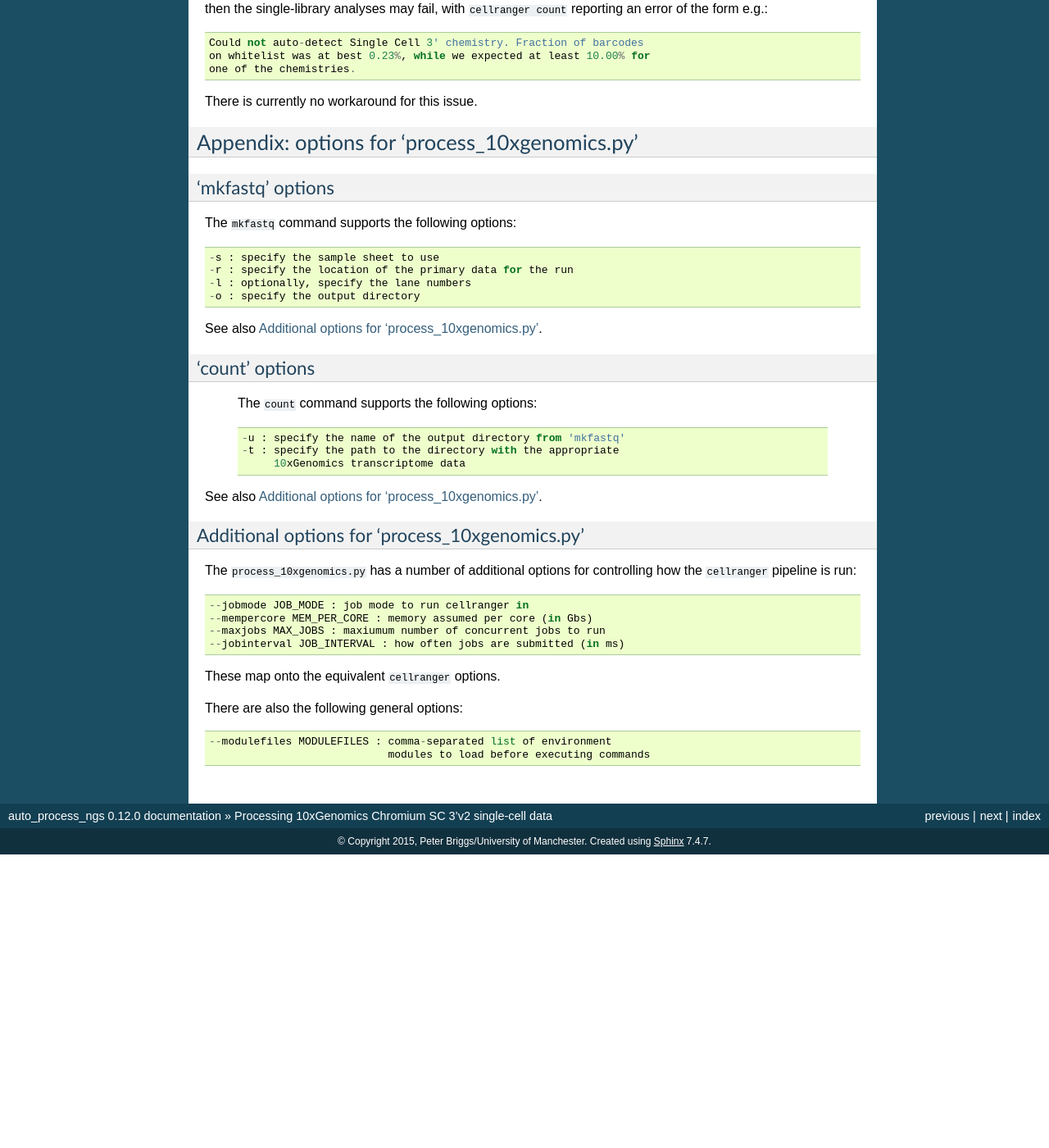
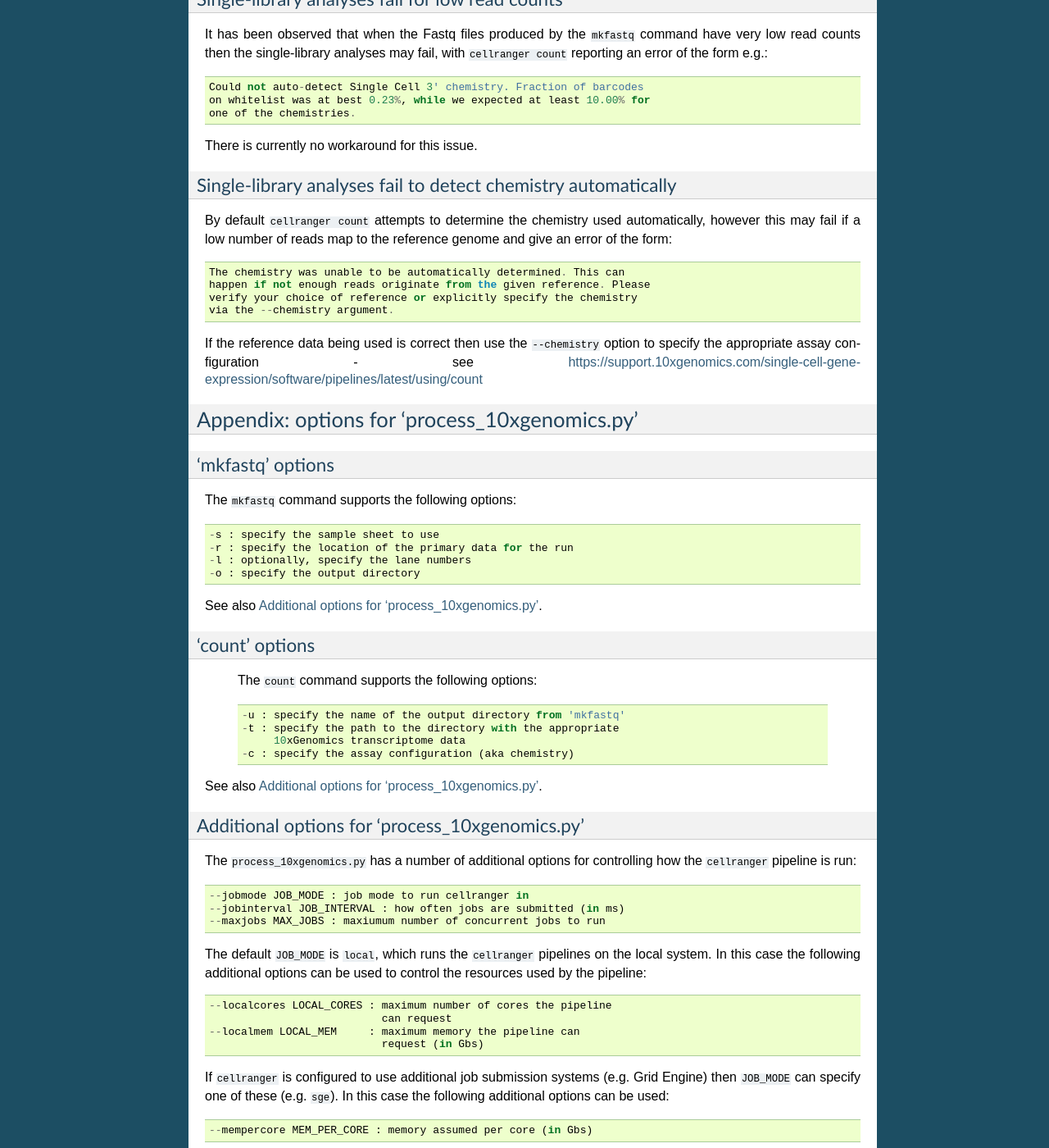
Before and after one commit to fls-bioinformatics-core/auto_process_ngs, a Sphinx documentation site: the page built from docs/source/10xgenomics.rst, in a window 1280 px wide and 1400 px high, scrolled down 3982 px. Shown: the whole window at 82% size. Built offline with Sphinx 7.4.7, drawn with Linux system fonts in a browser that asks for light colours; before the commit the page ends 5024 px from its top, so only the background shows below that; some of the changed text lies outside the part shown.

Commit message:
process_10xgenomics.py: update the documentation to reflect recent option changes.

```diff
--- a/docs/source/10xgenomics.rst
+++ b/docs/source/10xgenomics.rst
@@ -247,6 +247,9 @@ The directory will also contain:
 Appendix: known issues
 ----------------------
 
+Single-library analyses fail for low read counts
+~~~~~~~~~~~~~~~~~~~~~~~~~~~~~~~~~~~~~~~~~~~~~~~~
+
 It has been observed that when the Fastq files produced by the ``mkfastq``
 command have very low read counts then the single-library analyses may
 fail, with ``cellranger count`` reporting an error of the form e.g.::
@@ -256,6 +259,22 @@ fail, with ``cellranger count`` reporting an error of the form e.g.::
     one of the chemistries.
 
 There is currently no workaround for this issue.
+
+Single-library analyses fail to detect chemistry automatically
+~~~~~~~~~~~~~~~~~~~~~~~~~~~~~~~~~~~~~~~~~~~~~~~~~~~~~~~~~~~~~~
+
+By default ``cellranger count`` attempts to determine the chemistry used
+automatically, however this may fail if a low number of reads map to the
+reference genome and give an error of the form::
+
+    The chemistry was unable to be automatically determined. This can
+    happen if not enough reads originate from the given reference. Please
+    verify your choice of reference or explicitly specify the chemistry
+    via the --chemistry argument.
+
+If the reference data being used is correct then use the ``--chemistry``
+option to specify the appropriate assay configuration - see
+https://support.10xgenomics.com/single-cell-gene-expression/software/pipelines/latest/using/count
 
 Appendix: options for 'process_10xgenomics.py'
 ----------------------------------------------
@@ -284,6 +303,7 @@ See also :ref:`10xgenomics-additional-options`.
     -u : specify the name of the output directory from 'mkfastq'
     -t : specify the path to the directory with the appropriate
          10xGenomics transcriptome data
+    -c : specify the assay configuration (aka chemistry)
 
 See also :ref:`10xgenomics-additional-options`.
 
@@ -296,13 +316,27 @@ The ``process_10xgenomics.py`` has a number of additional options for
 controlling how the ``cellranger`` pipeline is run::
 
     --jobmode JOB_MODE : job mode to run cellranger in
+    --jobinterval JOB_INTERVAL : how often jobs are submitted (in ms)
+    --maxjobs MAX_JOBS : maxiumum number of concurrent jobs to run
+
+The default ``JOB_MODE`` is ``local``, which runs the ``cellranger``
+pipelines on the local system. In this case the following additional
+options can be used to control the resources used by the pipeline::
+
+    --localcores LOCAL_CORES : maximum number of cores the pipeline
+                               can request
+    --localmem LOCAL_MEM     : maximum memory the pipeline can
+                               request (in Gbs)
+
+If ``cellranger`` is configured to use additional job submission
+systems (e.g. Grid Engine) then ``JOB_MODE`` can specify one of these
+(e.g. ``sge``). In this case the following additional options can
+be used::
+
     --mempercore MEM_PER_CORE : memory assumed per core (in Gbs)
-    --maxjobs MAX_JOBS : maxiumum number of concurrent jobs to run
-    --jobinterval JOB_INTERVAL : how often jobs are submitted (in ms)
 
-These map onto the equivalent ``cellranger`` options.
-
-There are also the following general options::
+Note that all the above options  map onto the equivalent ``cellranger``
+options; there are also the following general non-``cellranger`` options::
 
    --modulefiles MODULEFILES : comma-separated list of environment
                                modules to load before executing commands
```
